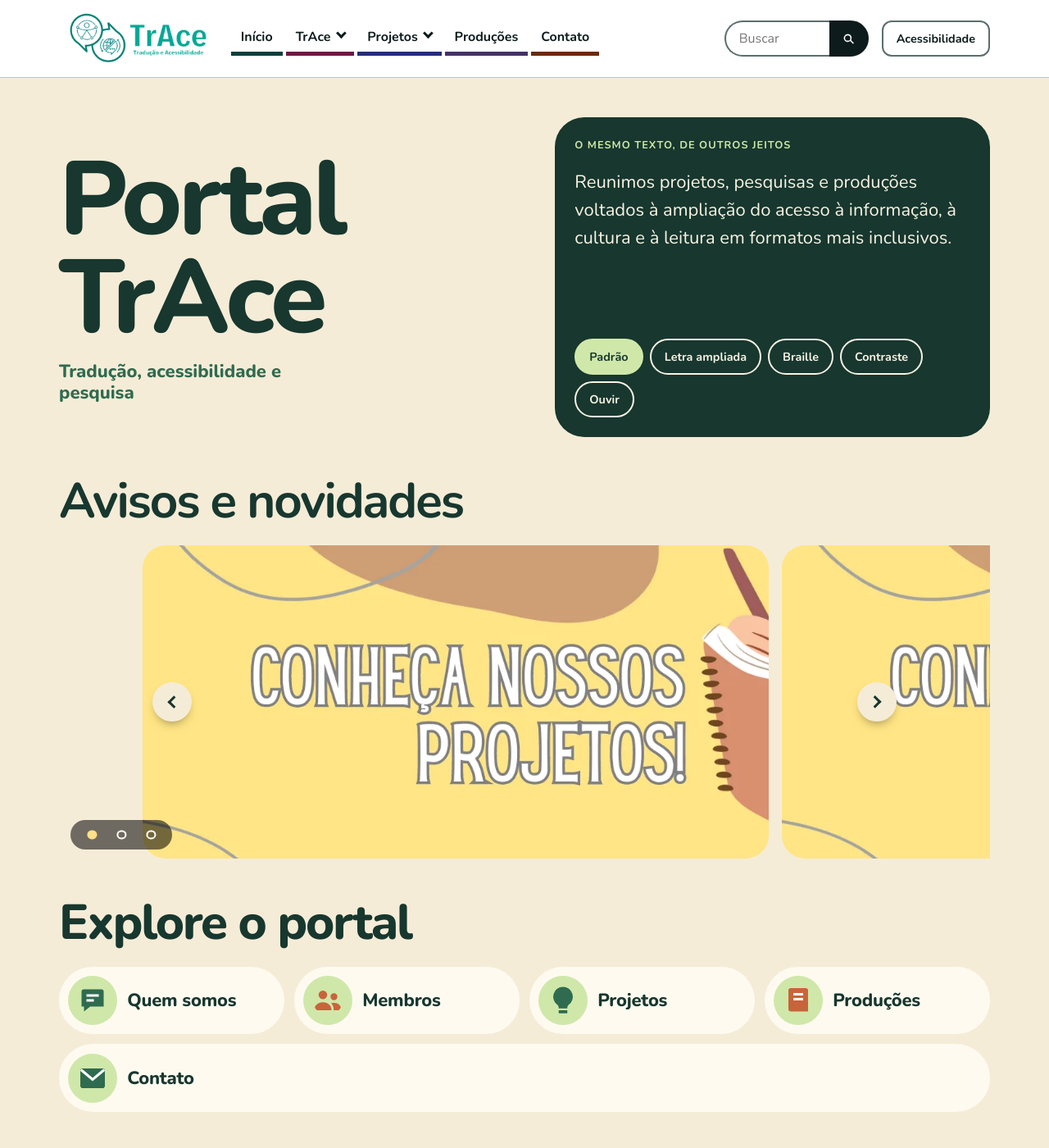
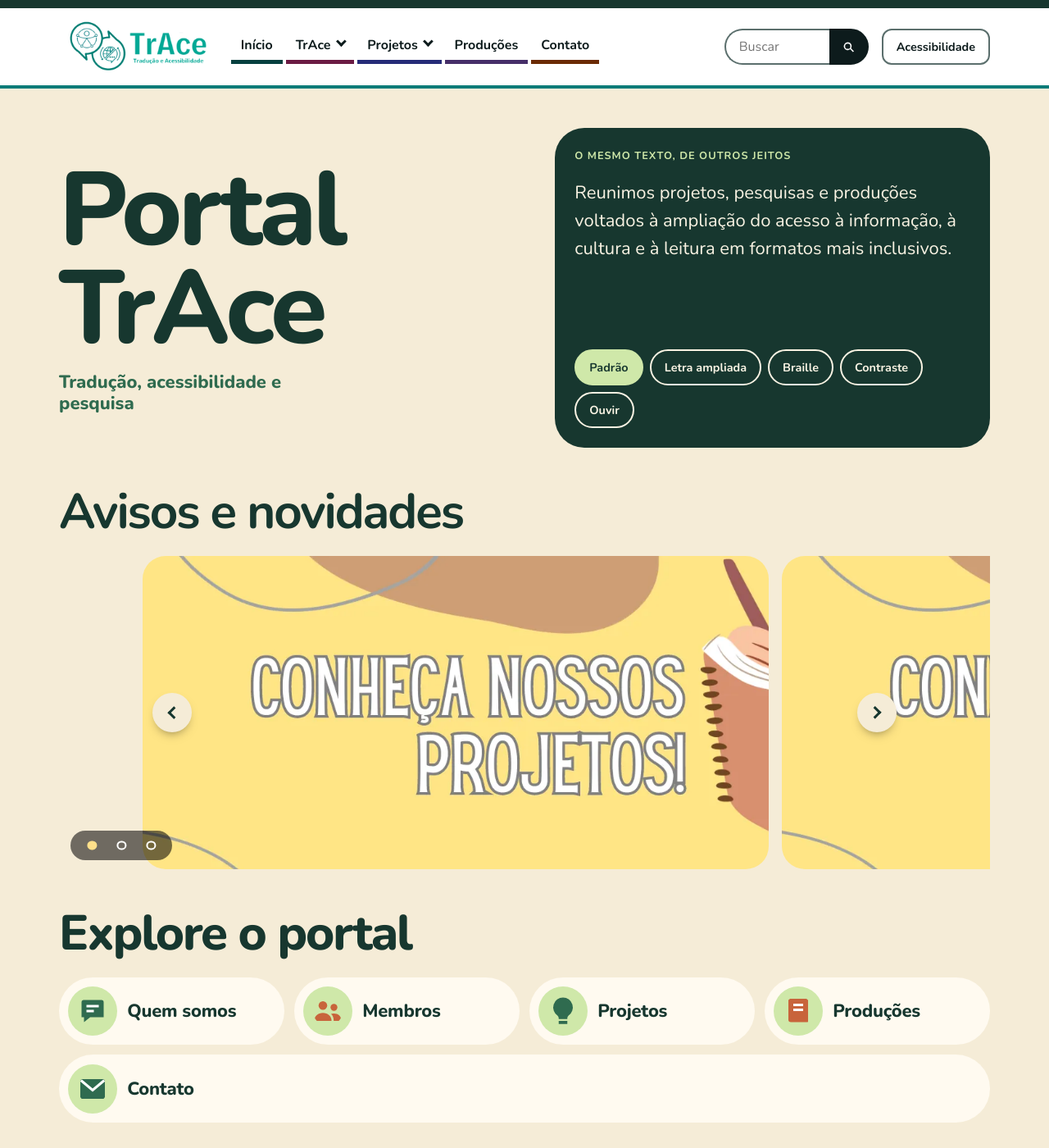
Before and after one commit to Niuuzinho/site-trace-teste, a Jekyll site: the page built from inicio-a.html, in a window 1280 px wide and 1400 px high. Shown: the whole window at 82% size. Built offline with Jekyll 4.4.1, drawn with Linux system fonts in a browser that asks for light colours.

Commit message:
Teste v5: cabeçalho branco com faixa escura e linha verde; Nunito também no menu e rodapé (página A)
Co-Authored-By: Claude Sonnet 5.5 <noreply@anthropic.com>
Claude-Session: https://claude.ai/code/session_01AbHHXVauvBZ2sfPmWDepMS

```diff
--- a/assets/css/v5.css
+++ b/assets/css/v5.css
@@ -208,3 +208,7 @@ html[data-contraste="alto"] .v5 .v5-pilula, html[data-contraste="alto"] .v5 .v5-
 html[data-contraste="alto"] .v5 .v5-demo { background: #000; color: #fff; border: 3px solid #fff; }
 html[data-contraste="alto"] .v5 .v5-formatos button[aria-pressed="true"] { background: #fff; border-color: #fff; color: #000; }
 html[data-contraste="alto"] .v5b .v5-projetos .meta li, html[data-contraste="alto"] .v5 .v5-projetos .meta li { color: #000; }
+/* cabeçalho branco com identidade: faixa escura em cima e linha verde embaixo; fonte Nunito também no menu e no rodapé */
+body:has(.v5) .cabecalho { border-top: 10px solid #17372f; border-bottom: 4px solid #0b7b78; }
+body:has(.v5a) { --fonte-corpo: "Nunito", "Poppins", system-ui, sans-serif; --fonte-titulo: "Nunito", "Poppins", system-ui, sans-serif; }
+body:has(.v5a) :where(.cabecalho, .rodape) :where(a, button, p, li, span, h2, input, label) { font-family: var(--fonte-corpo); }
```
